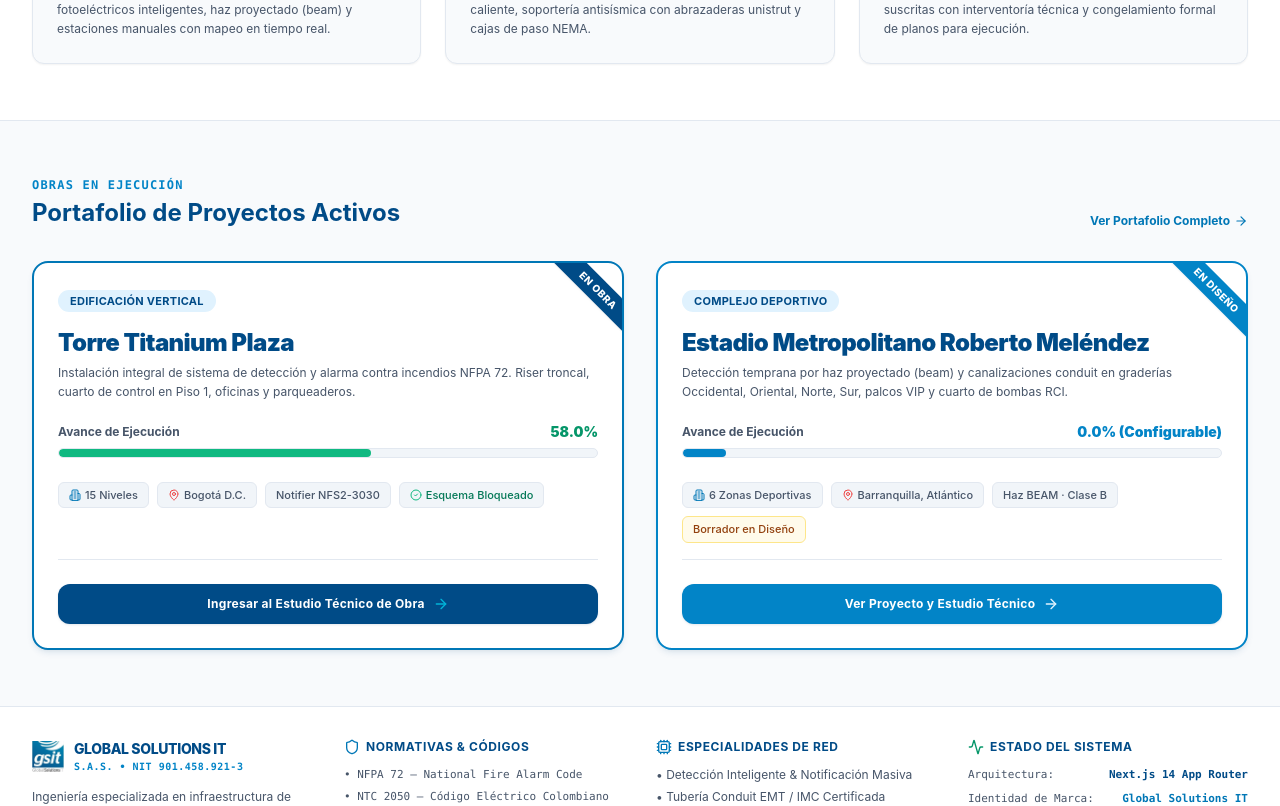
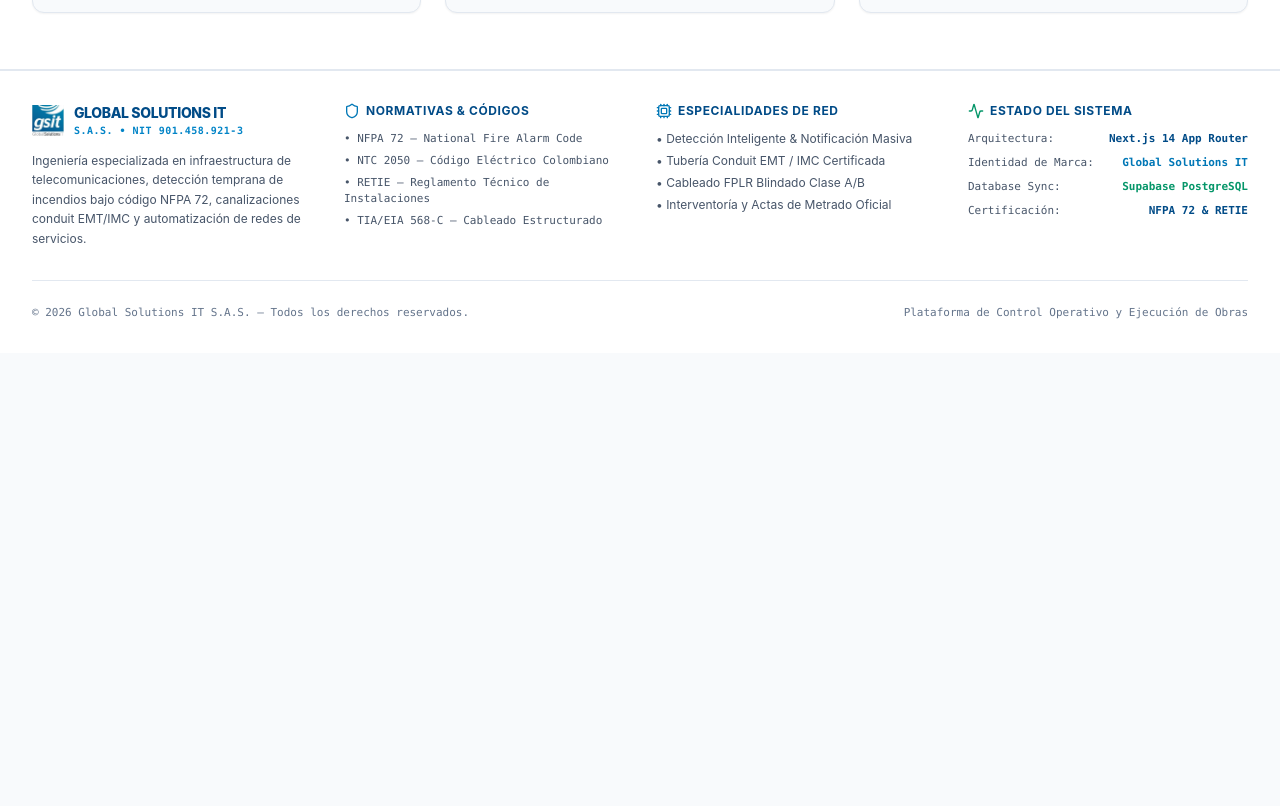
Before and after one commit to msantiago1044/GLOBAL_SOLUTIONS_IT, a Next.js app: page / in a window 1280 px wide. Shown: the part 960-1766 px from the top of the page. After the commit the page ends 1313 px from the top, so only its background shows below. Built offline with nearby package versions, Linux system fonts and the light colour scheme.

Commit message:
fix(home): remover badge ingenieria en redes y seccion obras en ejecucion

```diff
--- a/app/page.tsx
+++ b/app/page.tsx
@@ -11,9 +11,6 @@
   ArrowRight,
   Layers,
   ShieldCheck,
-  Building2,
-  MapPin,
-  CheckCircle2,
 } from 'lucide-react';
 
 export default function HomePage() {
@@ -26,12 +23,6 @@
         <section className="relative overflow-hidden py-16 lg:py-24 border-b border-surface-border bg-gradient-to-b from-white to-surface-main">
           <div className="max-w-7xl mx-auto px-4 sm:px-6 lg:px-8 relative z-10">
             <div className="max-w-3xl space-y-6">
-              {/* Badge */}
-              <div className="inline-flex items-center gap-2 px-3 py-1 rounded-full bg-brand-ice border border-brand-cyan/40 text-brand-deep text-xs font-mono font-bold shadow-sm">
-                <span className="w-2 h-2 rounded-full bg-brand-accent animate-pulse"></span>
-                <span>Ingeniería en Redes &middot; NFPA 72 &middot; RETIE &middot; NTC 2050</span>
-              </div>
-
               {/* Main Headline */}
               <h1 className="text-4xl sm:text-5xl lg:text-6xl font-black tracking-tight text-brand-deep leading-tight">
                 Control Operativo &amp; Ejecución de Obras en <span className="text-brand-accent">Redes de Seguridad</span>
@@ -113,161 +104,6 @@
             </div>
           </div>
         </section>
-
-        {/* Featured Projects Showcase (Matching media_1791659190816.png Card Style) */}
-        <section className="py-14 bg-surface-main">
-          <div className="max-w-7xl mx-auto px-4 sm:px-6 lg:px-8">
-            <div className="flex flex-col sm:flex-row sm:items-end justify-between gap-4 mb-8">
-              <div>
-                <h2 className="text-xs font-mono font-bold uppercase text-brand-accent tracking-widest">
-                  Obras en Ejecución
-                </h2>
-                <p className="text-2xl font-bold text-brand-deep mt-1">
-                  Portafolio de Proyectos Activos
-                </p>
-              </div>
-              <Link
-                href="/projects"
-                className="text-xs font-bold text-brand-primary hover:text-brand-deep flex items-center gap-1 transition-colors"
-              >
-                <span>Ver Portafolio Completo</span>
-                <ArrowRight className="w-3.5 h-3.5" />
-              </Link>
-            </div>
-
-            <div className="grid grid-cols-1 md:grid-cols-2 gap-8">
-              {/* Card 1: Torre Titanium */}
-              <div className="relative rounded-2xl border-2 border-brand-primary bg-white p-6 shadow-gsit-md flex flex-col justify-between overflow-hidden">
-                {/* Diagonal Ribbon EN OBRA */}
-                <div className="absolute top-4 -right-12 bg-brand-deep text-white text-[10px] font-extrabold uppercase py-1 px-12 rotate-45 shadow-sm tracking-wider">
-                  EN OBRA
-                </div>
-
-                <div className="space-y-4">
-                  {/* Category Pill */}
-                  <div>
-                    <span className="text-[11px] font-bold px-3 py-1 rounded-full bg-brand-ice text-brand-deep uppercase tracking-wide">
-                      EDIFICACIÓN VERTICAL
-                    </span>
-                  </div>
-
-                  {/* Title & Description */}
-                  <div>
-                    <h3 className="text-2xl font-black text-brand-deep tracking-tight">
-                      Torre Titanium Plaza
-                    </h3>
-                    <p className="text-xs text-gsitText-secondary mt-1 leading-relaxed">
-                      Instalación integral de sistema de detección y alarma contra incendios NFPA 72. Riser troncal, cuarto de control en Piso 1, oficinas y parqueaderos.
-                    </p>
-                  </div>
-
-                  {/* Progress Bar with Green Metric */}
-                  <div className="space-y-1.5 pt-1">
-                    <div className="flex justify-between items-center text-xs">
-                      <span className="font-bold text-gsitText-secondary">Avance de Ejecución</span>
-                      <span className="font-black text-emerald-600 text-sm">58.0%</span>
-                    </div>
-                    <div className="w-full bg-surface-subtle h-2.5 rounded-full overflow-hidden border border-surface-border">
-                      <div className="bg-emerald-500 h-full rounded-full transition-all duration-500" style={{ width: '58%' }}></div>
-                    </div>
-                  </div>
-
-                  {/* Metadata Chips */}
-                  <div className="flex flex-wrap gap-2 text-[11px] font-medium text-gsitText-secondary pt-2">
-                    <span className="px-2.5 py-1 rounded-md bg-surface-subtle border border-surface-border flex items-center gap-1">
-                      <Building2 className="w-3 h-3 text-brand-primary" /> 15 Niveles
-                    </span>
-                    <span className="px-2.5 py-1 rounded-md bg-surface-subtle border border-surface-border flex items-center gap-1">
-                      <MapPin className="w-3 h-3 text-red-500" /> Bogotá D.C.
-                    </span>
-                    <span className="px-2.5 py-1 rounded-md bg-surface-subtle border border-surface-border">
-                      Notifier NFS2-3030
-                    </span>
-                    <span className="px-2.5 py-1 rounded-md bg-surface-subtle border border-surface-border flex items-center gap-1 text-emerald-700">
-                      <CheckCircle2 className="w-3 h-3 text-emerald-500" /> Esquema Bloqueado
-                    </span>
-                  </div>
-                </div>
-
-                {/* Big Action Button */}
-                <div className="pt-6 mt-4 border-t border-surface-border">
-                  <Link
-                    href="/projects/torre-titanium"
-                    className="w-full flex items-center justify-center gap-2 py-3 rounded-xl bg-brand-deep hover:bg-brand-hover text-white font-bold text-xs tracking-wide transition-all shadow-gsit-sm"
-                  >
-                    <span>Ingresar al Estudio Técnico de Obra</span>
-                    <ArrowRight className="w-4 h-4 text-brand-cyan" />
-                  </Link>
-                </div>
-              </div>
-
-              {/* Card 2: Estadio Metropolitano */}
-              <div className="relative rounded-2xl border-2 border-brand-accent bg-white p-6 shadow-gsit-md flex flex-col justify-between overflow-hidden">
-                {/* Diagonal Ribbon EN DISEÑO */}
-                <div className="absolute top-4 -right-12 bg-brand-accent text-white text-[10px] font-extrabold uppercase py-1 px-12 rotate-45 shadow-sm tracking-wider">
-                  EN DISEÑO
-                </div>
-
-                <div className="space-y-4">
-                  {/* Category Pill */}
-                  <div>
-                    <span className="text-[11px] font-bold px-3 py-1 rounded-full bg-brand-ice text-brand-deep uppercase tracking-wide">
-                      COMPLEJO DEPORTIVO
-                    </span>
-                  </div>
-
-                  {/* Title & Description */}
-                  <div>
-                    <h3 className="text-2xl font-black text-brand-deep tracking-tight">
-                      Estadio Metropolitano Roberto Meléndez
-                    </h3>
-                    <p className="text-xs text-gsitText-secondary mt-1 leading-relaxed">
-                      Detección temprana por haz proyectado (beam) y canalizaciones conduit en graderías Occidental, Oriental, Norte, Sur, palcos VIP y cuarto de bombas RCI.
-                    </p>
-                  </div>
-
-                  {/* Progress Bar */}
-                  <div className="space-y-1.5 pt-1">
-                    <div className="flex justify-between items-center text-xs">
-                      <span className="font-bold text-gsitText-secondary">Avance de Ejecución</span>
-                      <span className="font-black text-brand-accent text-sm">0.0% (Configurable)</span>
-                    </div>
-                    <div className="w-full bg-surface-subtle h-2.5 rounded-full overflow-hidden border border-surface-border">
-                      <div className="bg-brand-accent h-full rounded-full transition-all duration-500" style={{ width: '8%' }}></div>
-                    </div>
-                  </div>
-
-                  {/* Metadata Chips */}
-                  <div className="flex flex-wrap gap-2 text-[11px] font-medium text-gsitText-secondary pt-2">
-                    <span className="px-2.5 py-1 rounded-md bg-surface-subtle border border-surface-border flex items-center gap-1">
-                      <Building2 className="w-3 h-3 text-brand-primary" /> 6 Zonas Deportivas
-                    </span>
-                    <span className="px-2.5 py-1 rounded-md bg-surface-subtle border border-surface-border flex items-center gap-1">
-                      <MapPin className="w-3 h-3 text-red-500" /> Barranquilla, Atlántico
-                    </span>
-                    <span className="px-2.5 py-1 rounded-md bg-surface-subtle border border-surface-border">
-                      Haz BEAM &middot; Clase B
-                    </span>
-                    <span className="px-2.5 py-1 rounded-md bg-amber-50 border border-amber-200 text-amber-800">
-                      Borrador en Diseño
-                    </span>
-                  </div>
-                </div>
-
-                {/* Big Action Button */}
-                <div className="pt-6 mt-4 border-t border-surface-border">
-                  <Link
-                    href="/projects/estadio-metropolitano"
-                    className="w-full flex items-center justify-center gap-2 py-3 rounded-xl bg-brand-accent hover:bg-brand-primary text-white font-bold text-xs tracking-wide transition-all shadow-gsit-sm"
-                  >
-                    <span>Ver Proyecto y Estudio Técnico</span>
-                    <ArrowRight className="w-4 h-4 text-brand-ice" />
-                  </Link>
-                </div>
-              </div>
-            </div>
-          </div>
-        </section>
       </main>
 
       <Footer />
```
